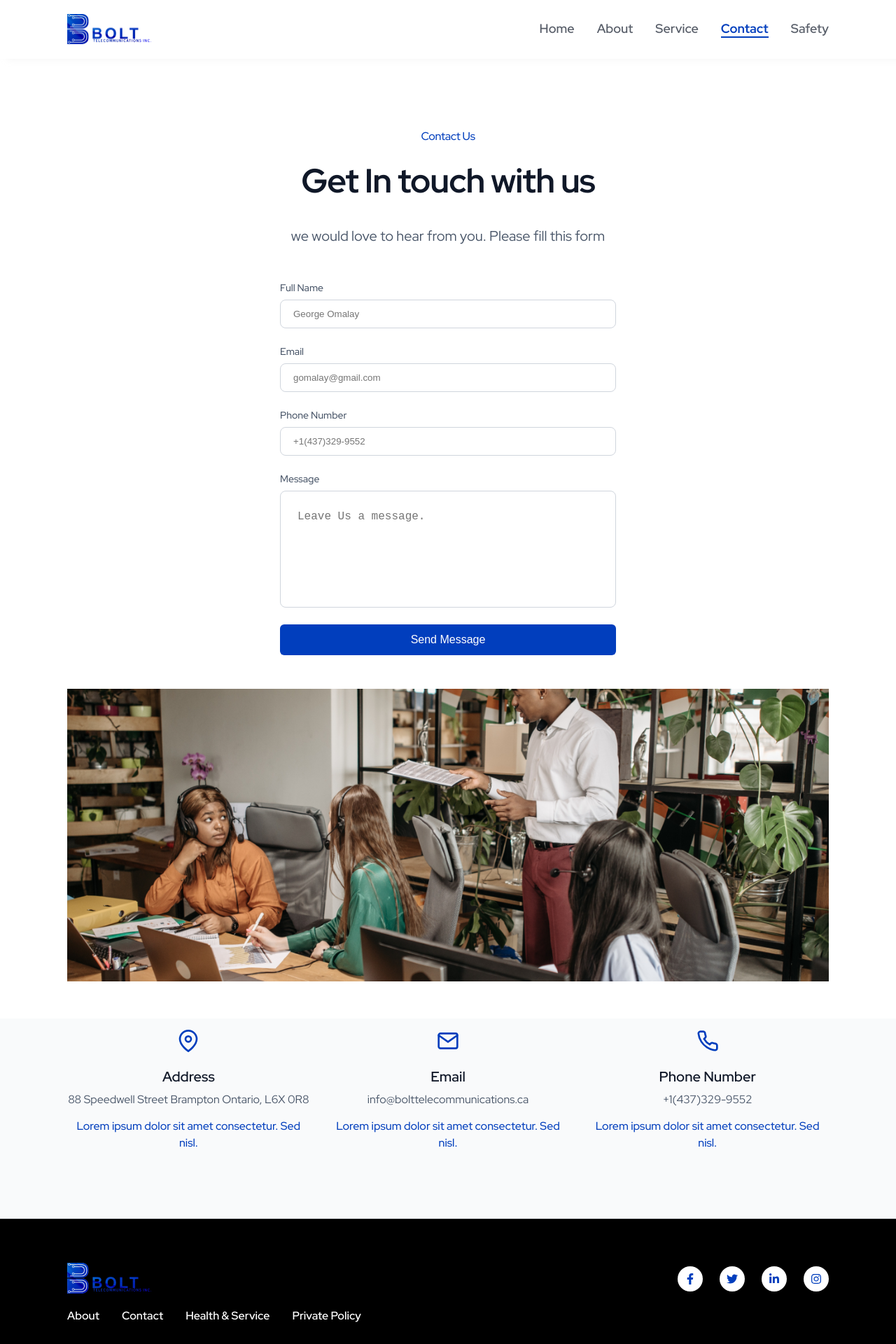
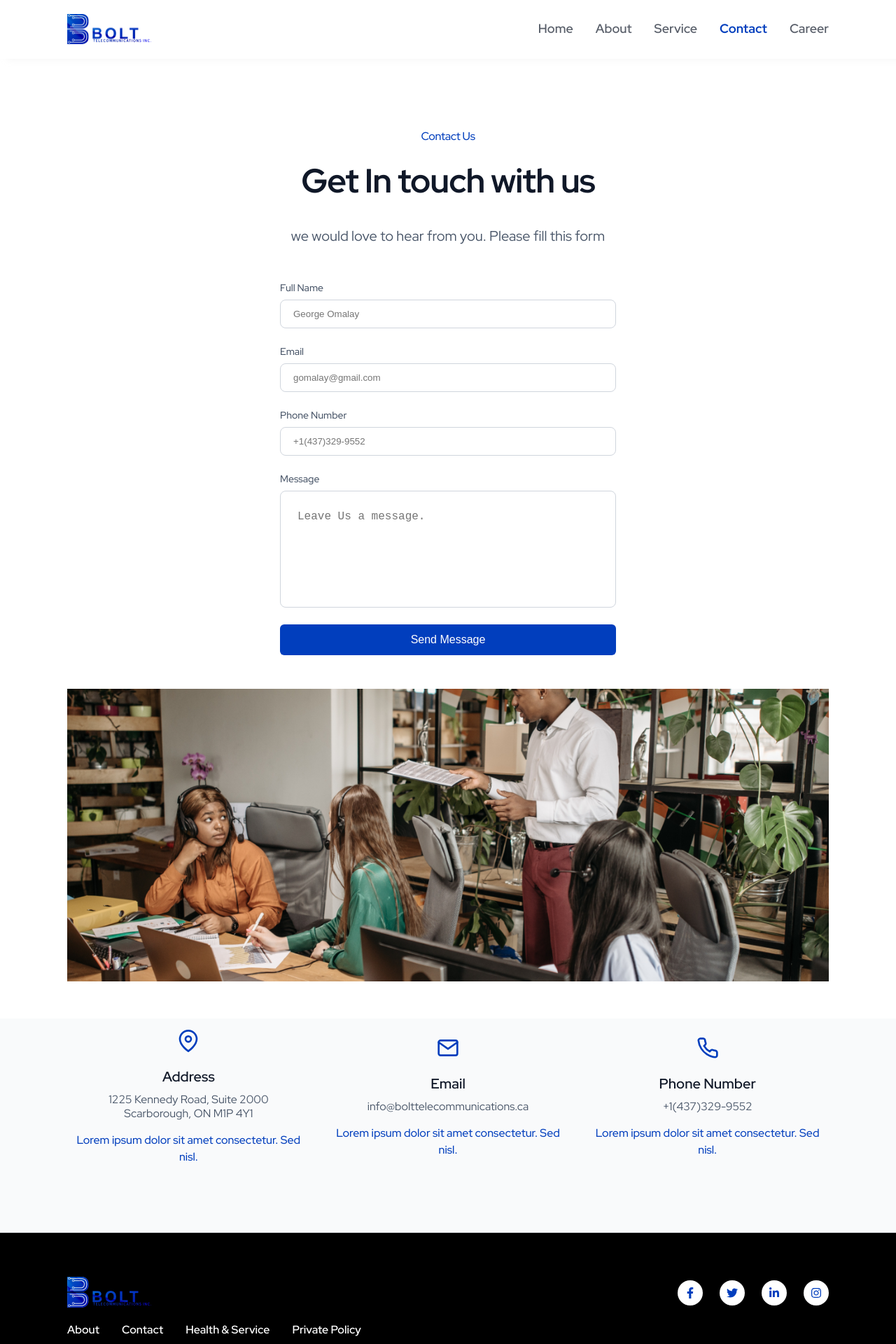
Before and after one commit to techiesodiq/bolt-v2, a React (Create React App) app: page /contact in a window 1280 px wide. Shown: the top 1920 px of the page at 70% size. Built offline with nearby package versions, Linux system fonts and the light colour scheme.

Commit message:
address changed

```diff
--- a/src/App.js
+++ b/src/App.js
@@ -19,7 +19,8 @@ function App() {
         { path: "about", element: <About /> },
         { path: "service", element: <Service /> },
         { path: "contact", element: <Contact /> },
-        { path: "safety", element: <Technician /> },
+        { path: "career", element: <Safety /> },
+        { path: "/career/requirement", element: <Technician /> },
       ],
     },
   ]);
--- a/src/components/career/Career.jsx
+++ b/src/components/career/Career.jsx
@@ -34,7 +34,7 @@ const Career = () => {
       <MarginBottom>
         {options.map((option, index) => (
           <JobBox>
-            <TextField key={index}>
+            <TextField key={index} to="/career/requirement">
               <JobTitle>{option.title}</JobTitle>
               <JobText>{option.description}</JobText>
             </TextField>
--- a/src/components/navbar/navbar.style.js
+++ b/src/components/navbar/navbar.style.js
@@ -78,7 +78,6 @@ export const NavListLink = styled(NavLink)`
   &.active {
     color: ${({ theme }) => theme.bgColor.primary};
     font-weight: ${({ theme }) => theme.fontWeight.header};
-    border-bottom: 2px solid ${({ theme }) => theme.bgColor.primary};
   }
 
   &:hover {
--- a/src/data/navlist.js
+++ b/src/data/navlist.js
@@ -3,7 +3,7 @@ export const navData = [
   { id: "about", title: "About", path: "about" },
   { id: "service", title: "Service", path: "service" },
   { id: "contact", title: "Contact", path: "contact" },
-  { id: "safety", title: "Safety", path: "safety" },
+  { id: "career", title: "Career", path: "career" },
 ];
 
 export const footerData = [
--- a/src/data/text.json
+++ b/src/data/text.json
@@ -53,7 +53,7 @@
       "button": "Contact Us",
       "address": {
         "title": "Address",
-        "officeAddress": "88 Speedwell Street Brampton Ontario, L6X 0R8"
+        "officeAddress": "1225 Kennedy Road, Suite 2000 Scarborough, ON M1P 4Y1"
       },
       "email": {
         "title": "Email",
@@ -136,7 +136,7 @@
     },
     "address": {
       "title": "Address",
-      "officeAddress": "88 Speedwell Street Brampton Ontario, L6X 0R8",
+      "officeAddress": "1225 Kennedy Road, Suite 2000 Scarborough, ON M1P 4Y1",
       "description": "Lorem ipsum dolor sit amet consectetur. Sed nisl."
     },
     "email": {
```
